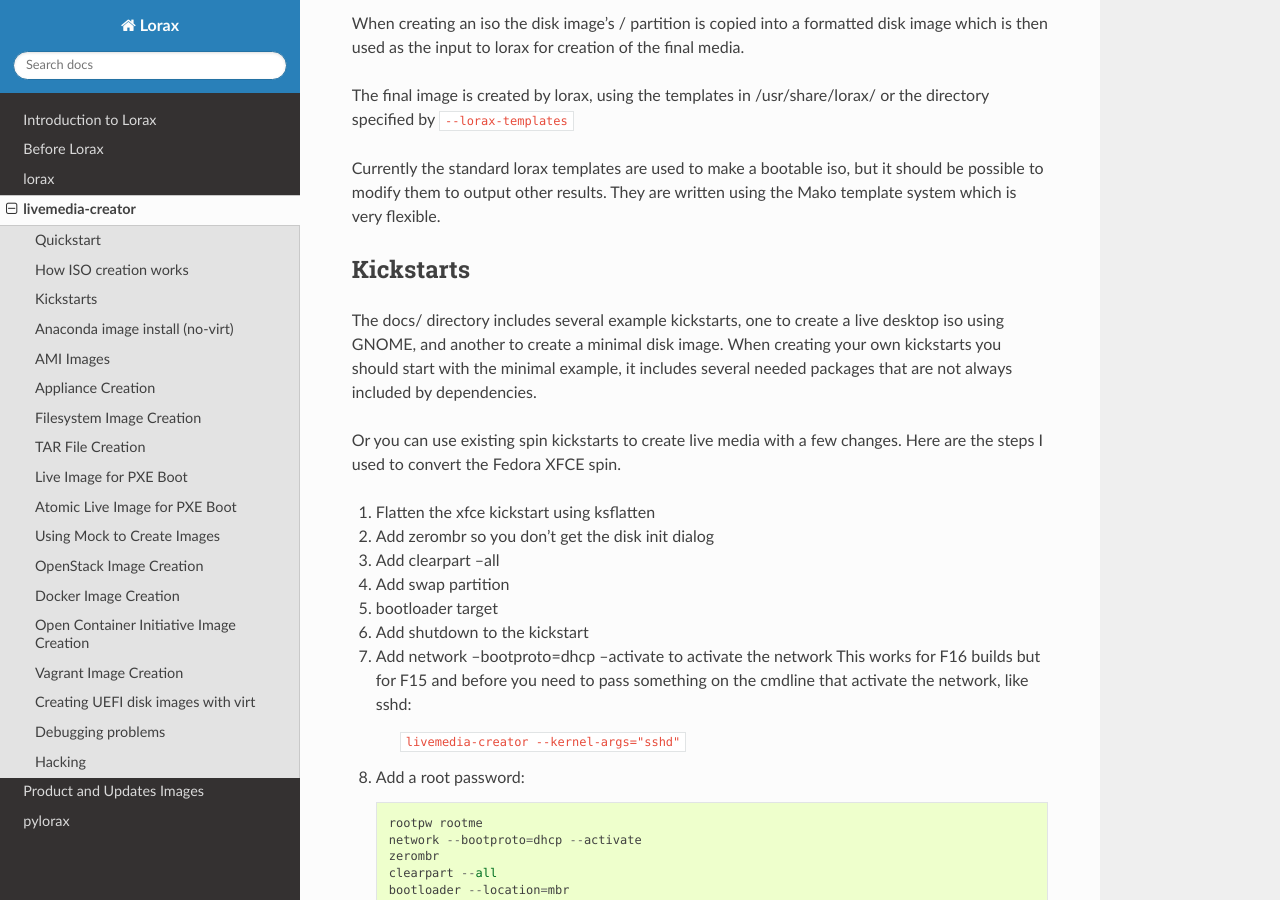
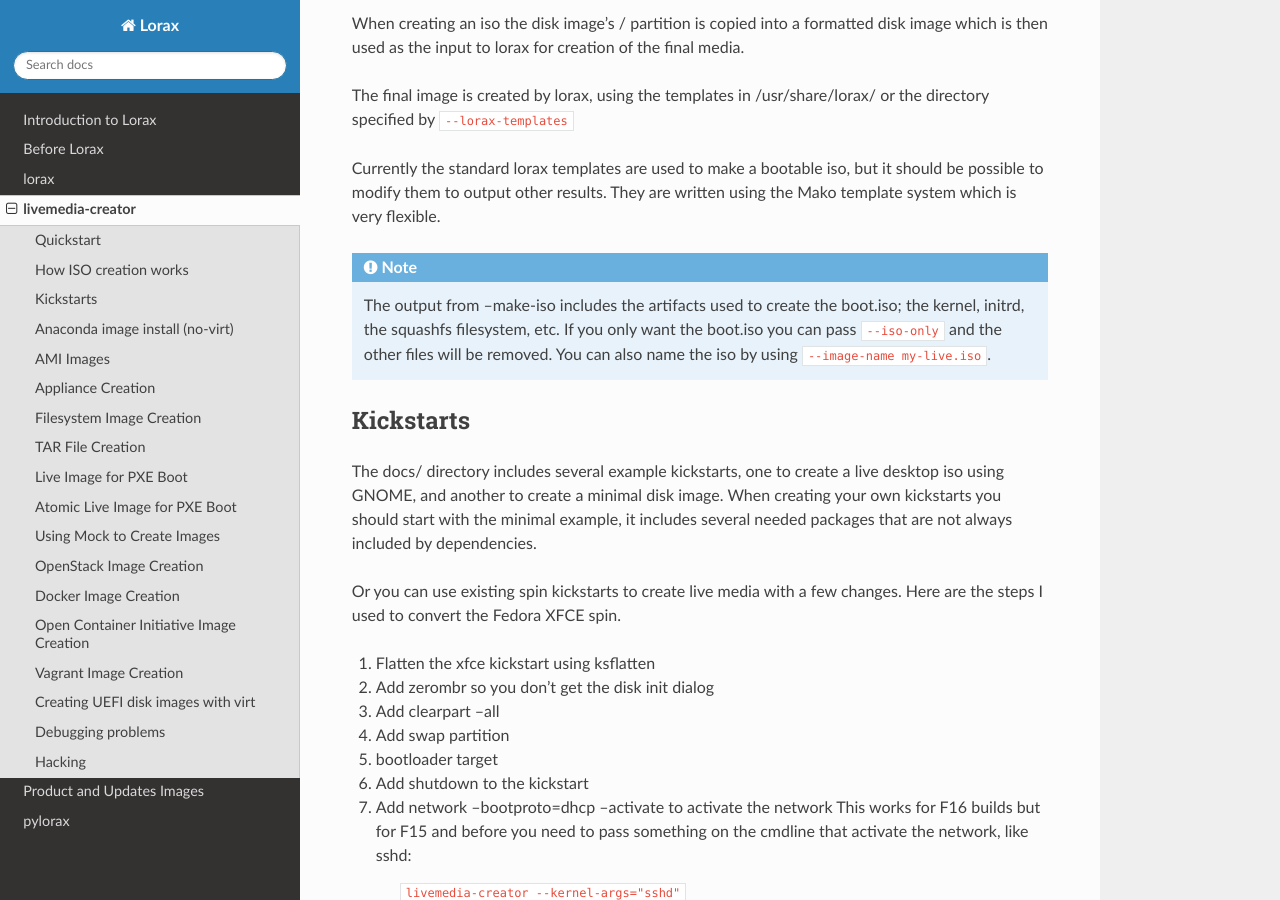
Before and after one commit to weldr/lorax, a Sphinx documentation site: the page built from docs/livemedia-creator.rst, in a window 1280 px wide and 900 px high, scrolled down 1994 px. Built offline with Sphinx 7.4.7 and the Read the Docs theme 2.0.0, drawn with Linux system fonts in a browser that asks for light colours.

Commit message:
Add --iso-only option to --make-iso
This option removes all the extra build artifacts from --make-iso,
leaving only the boot.iso

It also supports naming of the final iso with --image-name

```diff
--- a/docs/livemedia-creator.rst
+++ b/docs/livemedia-creator.rst
@@ -100,6 +100,12 @@
 Currently the standard lorax templates are used to make a bootable iso, but
 it should be possible to modify them to output other results. They are
 written using the Mako template system which is very flexible.
+
+.. note::
+    The output from --make-iso includes the artifacts used to create the boot.iso;
+    the kernel, initrd, the squashfs filesystem, etc. If you only want the
+    boot.iso you can pass ``--iso-only`` and the other files will be removed. You
+    can also name the iso by using ``--image-name my-live.iso``.
 
 
 Kickstarts
```
Also changed, not shown: 2 other files.
